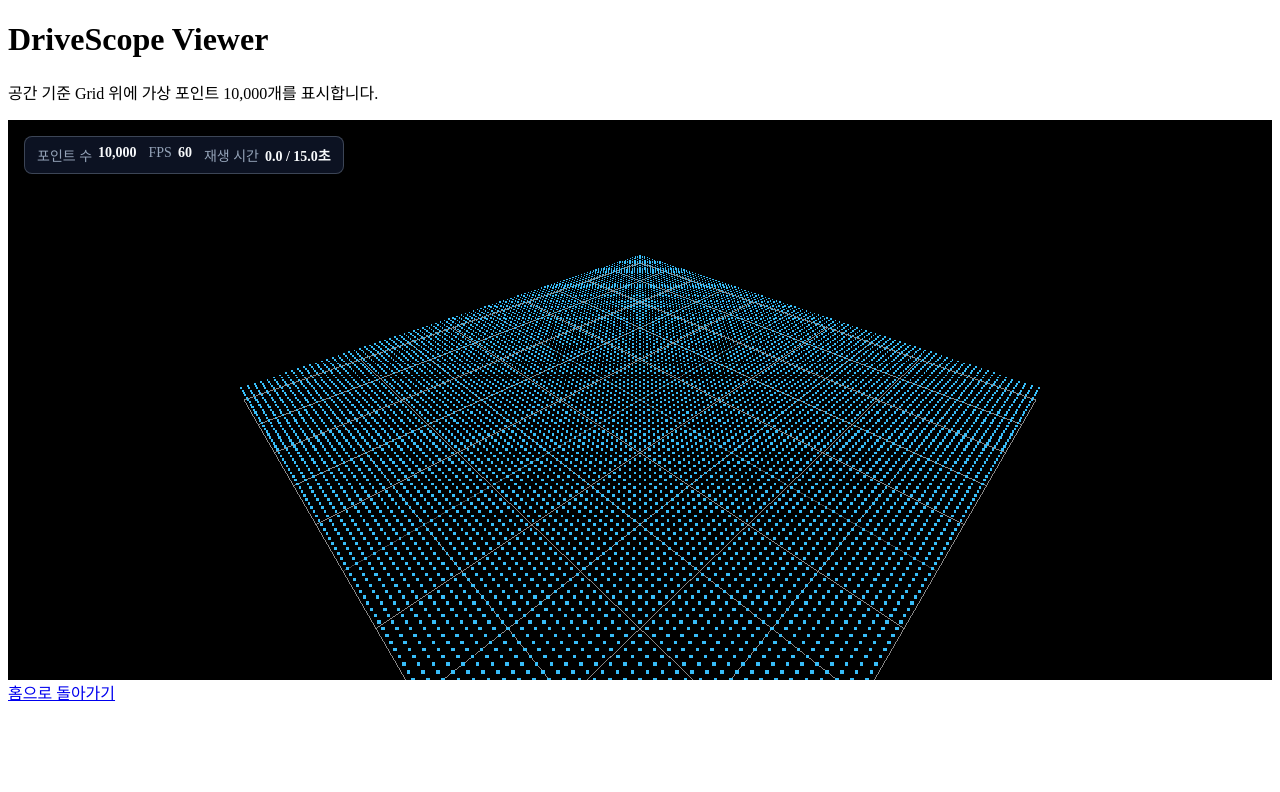
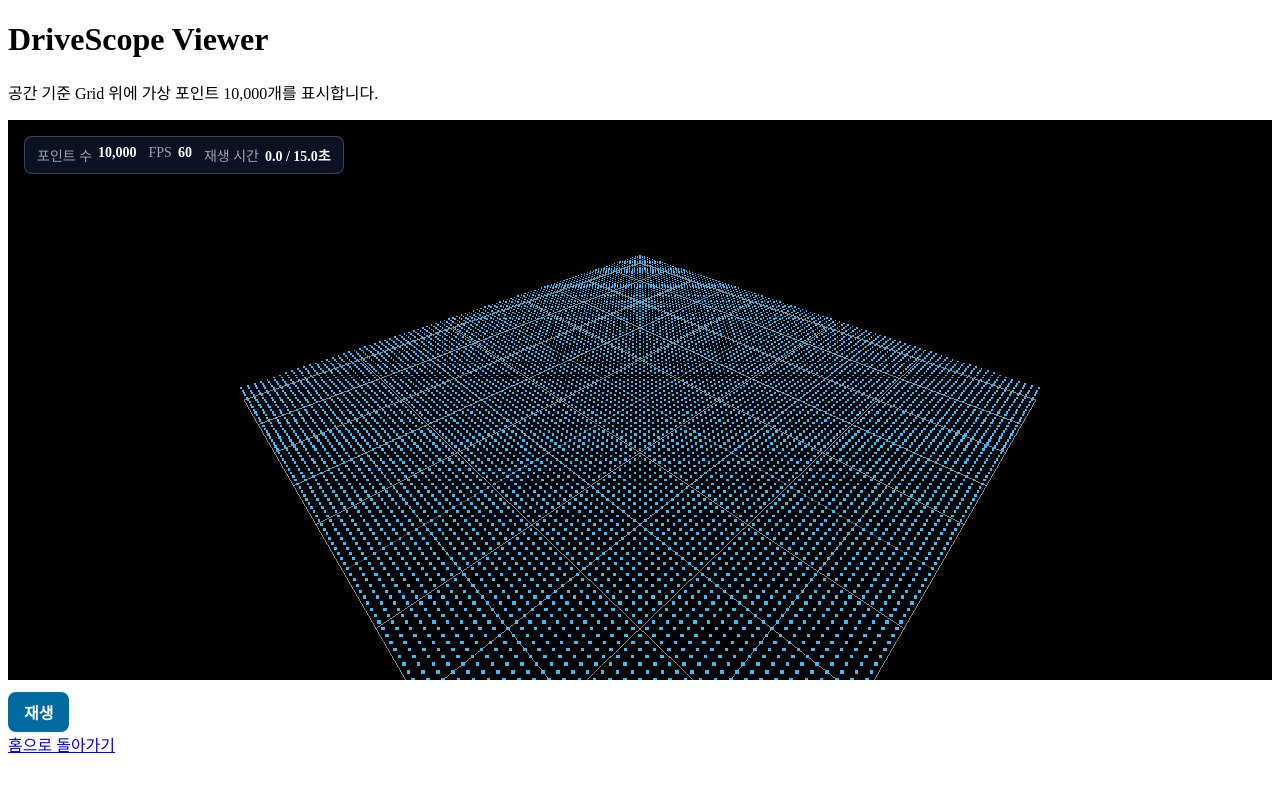
Before and after one commit to DoubleChamp/drivescope-visualizer, a Next.js app: page /viewer in a window 1280 px wide. Shown: the top 792 px of the page. Built offline with nearby package versions, Linux system fonts and the light colour scheme.

Commit message:
feat: 재생과 정지 동작 추가

```diff
--- a/app/viewer/viewer-canvas.module.css
+++ b/app/viewer/viewer-canvas.module.css
@@ -40,3 +40,28 @@
   height: min(70vh, 640px);
   background: #111827;
 }
+
+.controls {
+  display: flex;
+  margin-top: 0.75rem;
+}
+
+.playbackButton {
+  padding: 0.5rem 1rem;
+  color: #f8fafc;
+  font: inherit;
+  font-weight: 700;
+  background: #0369a1;
+  border: 0;
+  border-radius: 0.5rem;
+  cursor: pointer;
+}
+
+.playbackButton:hover {
+  background: #075985;
+}
+
+.playbackButton:focus-visible {
+  outline: 2px solid #38bdf8;
+  outline-offset: 2px;
+}
--- a/app/viewer/viewer-canvas.tsx
+++ b/app/viewer/viewer-canvas.tsx
@@ -19,11 +19,17 @@ const POINT_COUNT = POINTS_PER_SIDE * POINTS_PER_SIDE;
 const POINT_SPACING = 0.1;
 const FPS_SAMPLE_INTERVAL_MS = 1_000;
 const INITIAL_PLAYBACK_TIME_MS = 0;
+const PLAYBACK_UPDATE_INTERVAL_MS = 100;
 
 export default function ViewerCanvas() {
   const canvasRef = useRef<HTMLCanvasElement>(null);
+  const playbackStartedAtRef = useRef(0);
+  const playbackTimeAtStartRef = useRef(INITIAL_PLAYBACK_TIME_MS);
   const [framesPerSecond, setFramesPerSecond] = useState<number | null>(null);
-  const [currentTimeMs] = useState(INITIAL_PLAYBACK_TIME_MS);
+  const [currentTimeMs, setCurrentTimeMs] = useState(
+    INITIAL_PLAYBACK_TIME_MS,
+  );
+  const [isPlaying, setIsPlaying] = useState(false);
 
   useEffect(() => {
     const canvas = canvasRef.current;
@@ -119,6 +125,48 @@ export default function ViewerCanvas() {
     };
   }, []);
 
+  useEffect(() => {
+    if (!isPlaying) {
+      return;
+    }
+
+    const intervalId = window.setInterval(() => {
+      const elapsedMilliseconds =
+        performance.now() - playbackStartedAtRef.current;
+      const nextTimeMs = Math.min(
+        Math.round(playbackTimeAtStartRef.current + elapsedMilliseconds),
+        mockScenario.durationMs,
+      );
+
+      setCurrentTimeMs(nextTimeMs);
+
+      if (nextTimeMs >= mockScenario.durationMs) {
+        setIsPlaying(false);
+      }
+    }, PLAYBACK_UPDATE_INTERVAL_MS);
+
+    return () => {
+      window.clearInterval(intervalId);
+    };
+  }, [isPlaying]);
+
+  const handlePlaybackToggle = () => {
+    if (isPlaying) {
+      setIsPlaying(false);
+      return;
+    }
+
+    const nextStartTimeMs =
+      currentTimeMs >= mockScenario.durationMs
+        ? INITIAL_PLAYBACK_TIME_MS
+        : currentTimeMs;
+
+    setCurrentTimeMs(nextStartTimeMs);
+    playbackTimeAtStartRef.current = nextStartTimeMs;
+    playbackStartedAtRef.current = performance.now();
+    setIsPlaying(true);
+  };
+
   return (
     <div className={styles.viewer}>
       <dl className={styles.metrics} aria-label="뷰어 통계">
@@ -143,6 +191,16 @@ export default function ViewerCanvas() {
         className={styles.canvas}
         aria-label="DriveScope 3D 뷰어"
       />
+      <div className={styles.controls}>
+        <button
+          type="button"
+          className={styles.playbackButton}
+          aria-pressed={isPlaying}
+          onClick={handlePlaybackToggle}
+        >
+          {isPlaying ? "정지" : "재생"}
+        </button>
+      </div>
     </div>
   );
 }
```
Also changed, not shown: 4 other files (tests, documents, lock files or other folders).
